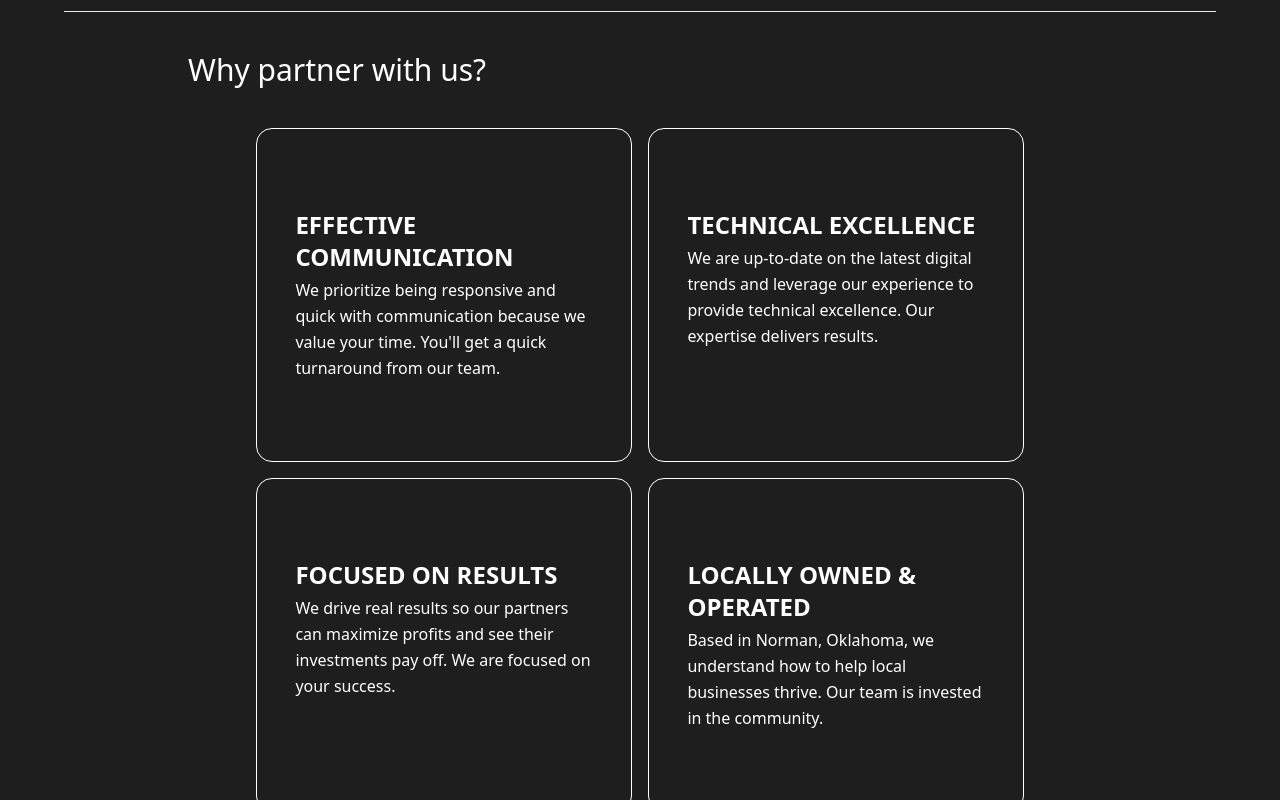
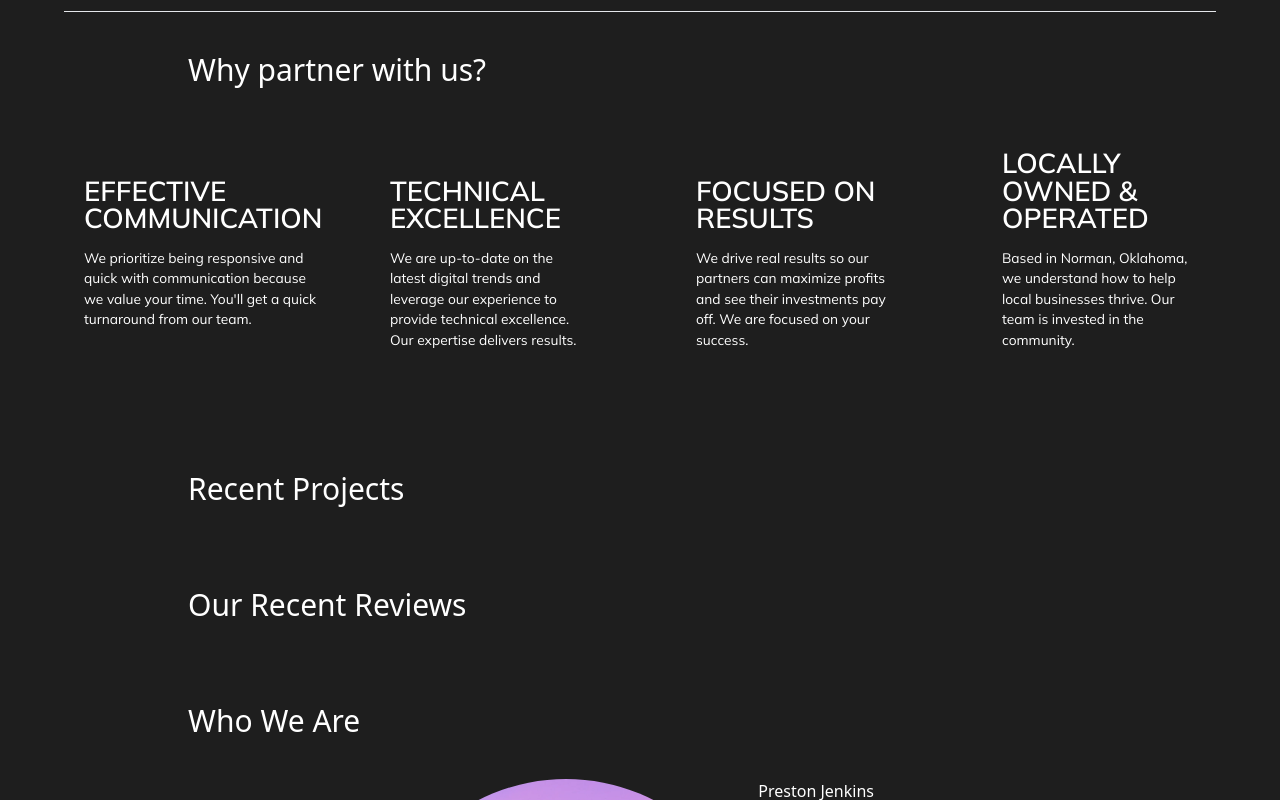
Before and after one commit to prestonator/nomptonstudios, a Next.js app: page / in a window 1280 px wide. Shown: the part 1320-2120 px from the top of the page. Built offline with nearby package versions, Linux system fonts and the light colour scheme.

Commit message:
Update CSS styles and fonts

```diff
--- a/app/Home.module.css
+++ b/app/Home.module.css
@@ -1,3 +1,33 @@
 .container {
-    grid-template-columns: repeat(auto-fit, minmax(15rem, 1fr));
+	grid-row-gap: 80px;
+	grid-template-rows: auto auto;
+	grid-template-columns: repeat(auto-fit, minmax(15rem, 1fr));
+	grid-auto-columns: 1fr;
+	display: grid;
 }
+
+.box {
+	grid-column-gap: 16px;
+	grid-row-gap: 16px;
+	grid-template-rows: 1fr 1fr;
+	grid-template-columns: 1fr;
+	grid-auto-columns: 1fr;
+	display: grid;
+	padding: 0 calc(1.5rem + 2.5vw);
+}
+
+.boxHeading {
+	align-self: end;
+	font-family: var(--font-family-base);
+	font-weight: 600;
+	font-size: calc(20px + (30 - 20) * ((100vw - 320px) / (1600 - 320)));
+    line-height: 1;
+}
+
+.boxContent {
+	align-self: start;
+	font-family: var(--font-family-base);
+	font-weight: 400;
+    font-size: calc(10px + (15 - 10) * ((100vw - 320px) / (1600 - 320)));
+    line-height: 1.5;
+}
--- a/app/layout.js
+++ b/app/layout.js
@@ -1,6 +1,6 @@
 import "./globals.css";
 import NavBar from "@/components/NavBar/NavBar";
-import { notoSansDisplay } from "@/utils/fonts";
+import { mulish } from "@/utils/fonts";
 
 export const metadata = {
 	title: "Create Next App",
@@ -9,7 +9,7 @@ export const metadata = {
 
 export default function RootLayout({ children }) {
 	return (
-		<html lang="en" className={notoSansDisplay.variable}>
+		<html lang="en" className={mulish.variable}>
 			<body>
 				<NavBar />
 				{children}
--- a/app/page.js
+++ b/app/page.js
@@ -33,7 +33,7 @@ const Home = () => {
 		},
 	];
 
-	const firstReasons = [
+	const reasons = [
 		{
 			title: "EFFECTIVE COMMUNICATION",
 			description:
@@ -44,9 +44,6 @@ const Home = () => {
 			description:
 				"We are up-to-date on the latest digital trends and leverage our experience to provide technical excellence. Our expertise delivers results.",
 		},
-	];
-
-	const secondReasons = [
 		{
 			title: "FOCUSED ON RESULTS",
 			description:
@@ -63,10 +60,7 @@ const Home = () => {
 		<main>
 			<HeroSection />
 			<ServicesSection services={services} />
-			<WhyPartnerSection
-				firstReasons={firstReasons}
-				secondReasons={secondReasons}
-			/>
+			<WhyPartnerSection reasons={reasons} />
 			<RecentProjectsSection />
 			<OurReviewsSection />
 			<WhoWeAreSection />
@@ -160,28 +154,20 @@ const ServicesSection = ({ services }) => (
 	</section>
 );
 
-const WhyPartnerSection = ({ firstReasons, secondReasons }) => (
+const WhyPartnerSection = ({ reasons }) => (
 	<section className="pt-10 section-responsive">
 		<h4 className="pb-10 pl-40 text-3xl font-thin">Why partner with us?</h4>
-		<div className={`${styles.container} grid gap-4 mb-4 mx-auto w-[60vw]`}>
-			{firstReasons.map((reason) => (
-				<div
-					key={reason.title}
-					className={`${styles.box} py-[10vh] px-[3vw] rounded-2xl border border-white border-solid`}
-				>
-					<h2 className="mb-1 text-2xl font-bold uppercase">{reason.title}</h2>
-					<p className="text-base leading-relaxed">{reason.description}</p>
-				</div>
-			))}
-		</div>
-		<div className={`${styles.container} grid gap-4 mx-auto w-[60vw]`}>
-			{secondReasons.map((reason) => (
-				<div
-					key={reason.title}
-					className={`${styles.box} py-[10vh] px-[3vw] rounded-2xl border border-white border-solid`}
-				>
-					<h2 className="mb-1 text-2xl font-bold uppercase">{reason.title}</h2>
-					<p className="text-base leading-relaxed">{reason.description}</p>
+		<div className={`${styles.container}`}>
+			{reasons.map((reason) => (
+				<div key={reason.title} className={`${styles.box}`}>
+					<h2
+						className={`${styles.boxHeading}`}
+					>
+						{reason.title}
+					</h2>
+					<p className={`${styles.boxContent}`}>
+						{reason.description}
+					</p>
 				</div>
 			))}
 		</div>
--- a/utils/fonts.js
+++ b/utils/fonts.js
@@ -1,7 +1,7 @@
-import { Noto_Sans_Display } from "next/font/google";
+import { Mulish } from "next/font/google";
 
-export const notoSansDisplay = Noto_Sans_Display({
+export const mulish = Mulish({
 	subsets: ["latin"],
-	variable: "--font-header",
+	variable: "--font-family-base",
 	display: "swap",
 });
```
